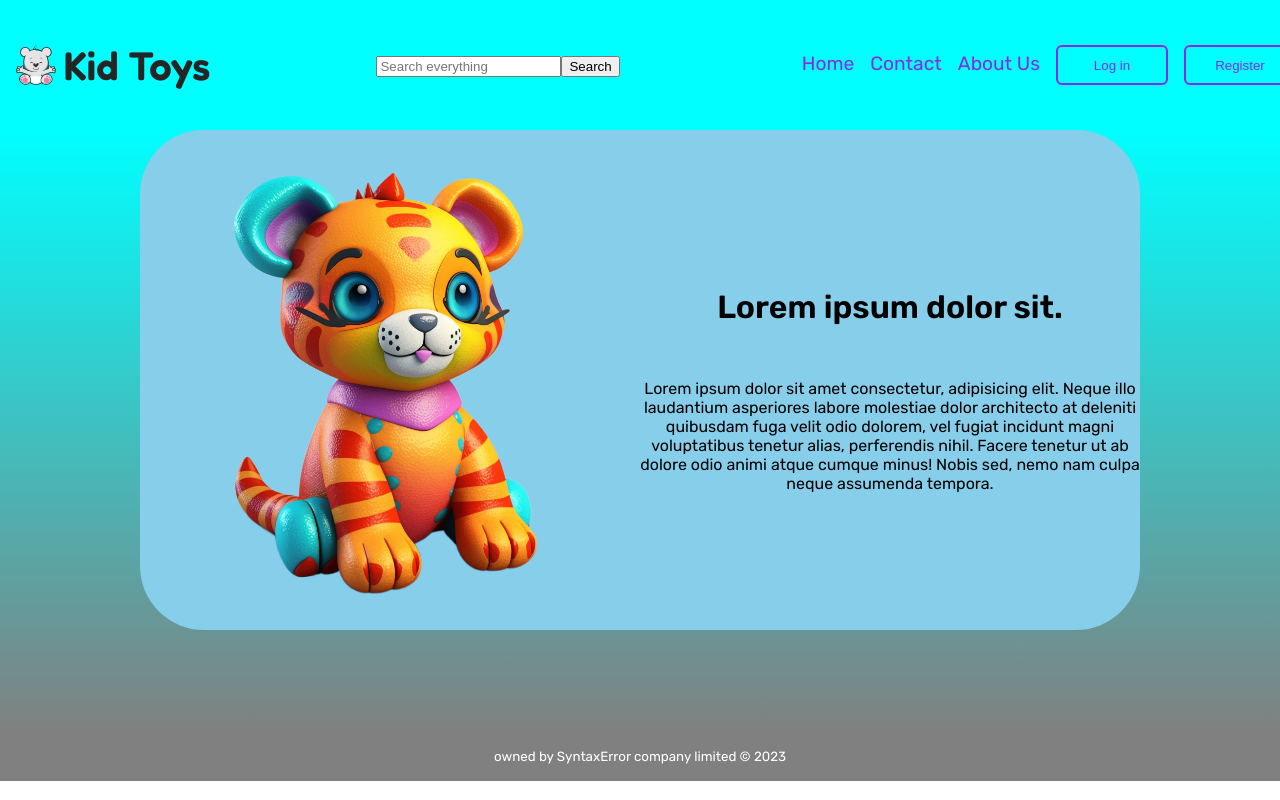
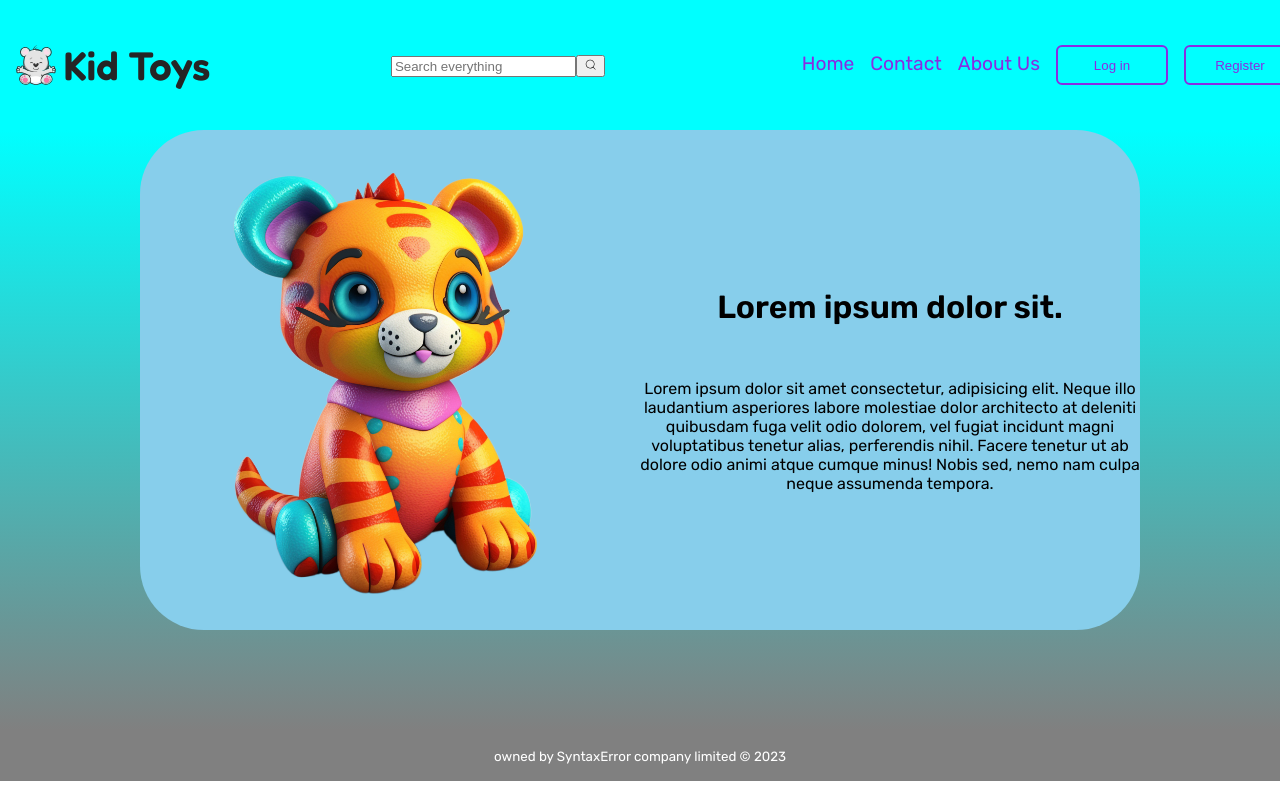
Before and after one commit to z0bla/kid-toys-webapp, a React (Create React App) app: page / in a window 1280 px wide. Shown: the top 800 px of the page. Built offline with nearby package versions, Linux system fonts and the light colour scheme.

Commit message:
Replace search button text with icon

```diff
--- a/src/components/Search/index.tsx
+++ b/src/components/Search/index.tsx
@@ -1,4 +1,5 @@
 import React, { useState } from "react";
+import { CiSearch } from "react-icons/ci";
 
 function Search(): JSX.Element {
   const [searchTerm, setSearchTerm] = useState("");
@@ -19,7 +20,9 @@ function Search(): JSX.Element {
         placeholder="Search everything"
         onChange={handleSearchInput}
       />
-      <button>Search</button>
+      <button>
+        <CiSearch />
+      </button>
     </form>
   );
 }
```
